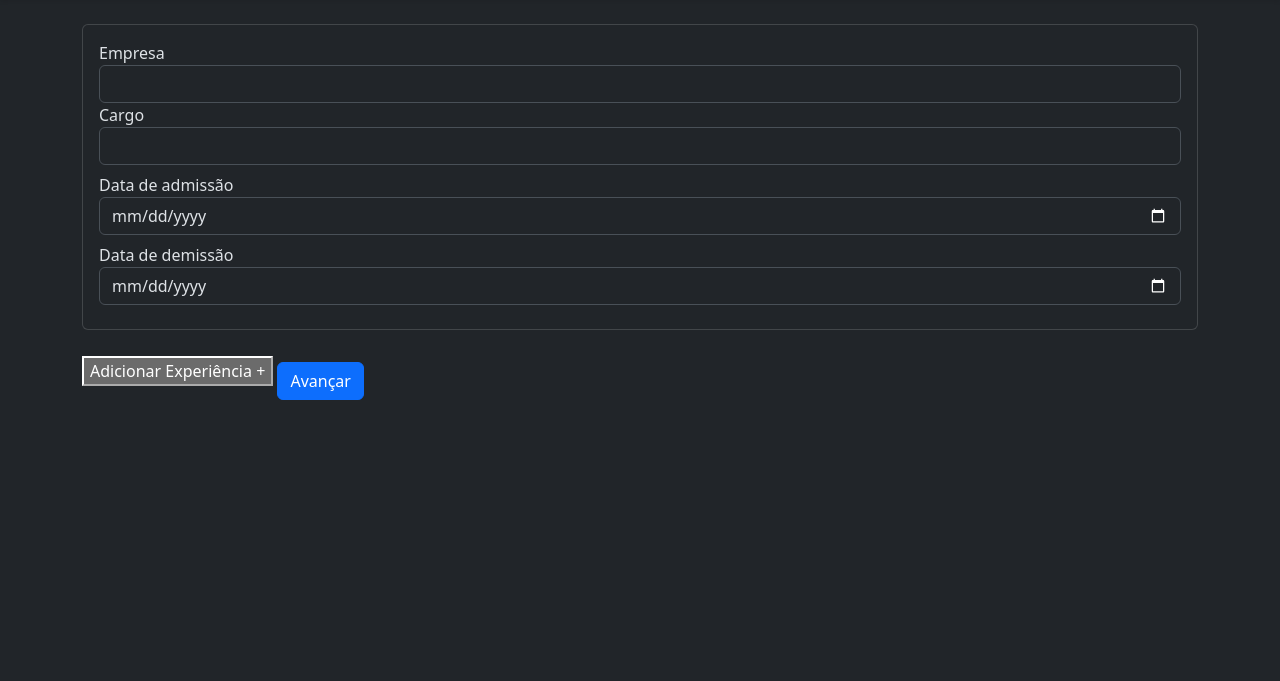
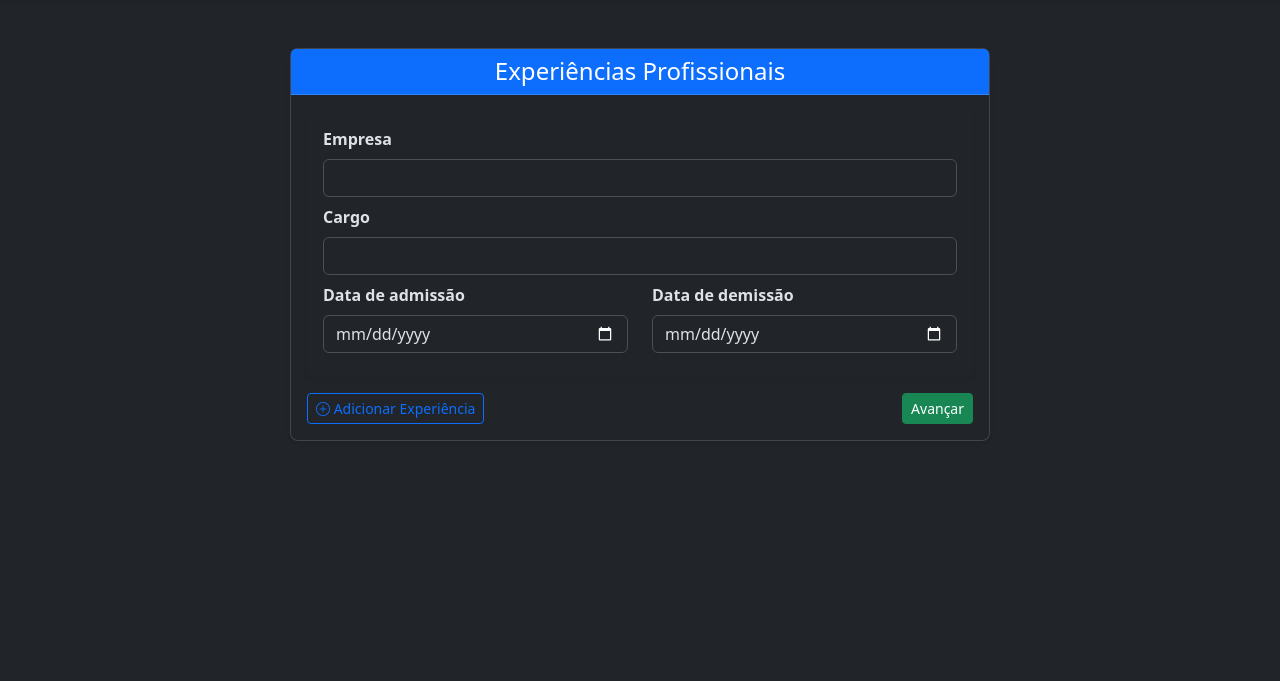
Before and after one commit to barrigaverd/Projeto-Oficina, a Flask app: template templates/curriculo_passo3.html in a window 1280 px wide. Shown: the part 57-738 px from the top of the page. Run offline with Flask 3, Linux system fonts and the light colour scheme; the template is opened without the code that fills it: values that come from a table or form of the project are taken from there, others are empty.

Commit message:
curriculo estilizado funcional

```diff
--- a/templates/curriculo_passo3.html
+++ b/templates/curriculo_passo3.html
@@ -1,60 +1,78 @@
 {% extends 'base.html' %}
 {% block content %}
+<div class="container mt-4">
+    <div class="card shadow-sm rounded-3 mx-auto" style="max-width: 700px;">
+        <div class="card-header bg-primary text-white text-center">
+            <h4 class="mb-0">Experiências Profissionais</h4>
+        </div>
+        <div class="card-body">
             <form method="POST" action="">
                 {{ form.hidden_tag() }}
                 <div id="experiencia-container">
                     {% for experiencia_form in form.experiencias %}
-         <div class="card card-body mb-3">
-            {{ experiencia_form.empresa.label }}
+                    <div class="card card-body mb-3 border-0 shadow-sm">
+                        <div class="mb-2">
+                            {{ experiencia_form.empresa.label(class='form-label fw-bold') }}
                             {{ experiencia_form.empresa(class='form-control') }}
-            {% for error in experiencia_form.empresa.errors %}
-                <p class="text-danger">{{ error }}</p>
-            {% endfor %}
-            {{ experiencia_form.cargo.label }}
-            {{ experiencia_form.cargo(class='form-control mb-2') }}
-            {% for error in experiencia_form.cargo.errors %}
-                <p class="text-danger">{{ error }}</p>
-            {% endfor %}
-            {{ experiencia_form.data_admissao.label }}
-            {{ experiencia_form.data_admissao(class='form-control mb-2') }}
-            {% for error in experiencia_form.data_admissao.errors %}
-                <p class="text-danger">{{ error }}</p>
-            {% endfor %}
-            {{ experiencia_form.data_demissao.label }}
-            {{ experiencia_form.data_demissao(class='form-control mb-2') }}
-            {% for error in experiencia_form.data_demissao.errors %}
-                <p class="text-danger">{{ error }}</p>
-            {% endfor %}
+                        </div>
+                        <div class="mb-2">
+                            {{ experiencia_form.cargo.label(class='form-label fw-bold') }}
+                            {{ experiencia_form.cargo(class='form-control') }}
+                        </div>
+                        <div class="row">
+                            <div class="col-md-6 mb-2">
+                                {{ experiencia_form.data_admissao.label(class='form-label fw-bold') }}
+                                {{ experiencia_form.data_admissao(class='form-control') }}
+                            </div>
+                            <div class="col-md-6 mb-2">
+                                {{ experiencia_form.data_demissao.label(class='form-label fw-bold') }}
+                                {{ experiencia_form.data_demissao(class='form-control') }}
+                            </div>
+                        </div>
                     </div>
                     {% endfor %}
                 </div>
-    <button type="button" id="add-experiencia">Adicionar Experiência +</button>
-    {{ form.submit(class='btn btn-primary mt-3') }}
+                <div class="d-flex justify-content-between mt-3">
+                    <button type="button" id="add-experiencia" class="btn btn-outline-primary btn-sm">
+                        <i class="bi bi-plus-circle"></i> Adicionar Experiência
+                    </button>
+                    {{ form.submit(class='btn btn-success btn-sm') }}
+                </div>
+            </form>
+        </div>
+    </div>
+</div>
+
 {% endblock %}
 
 {% block scripts %}
 <script>
-        ad_experiencia = document.getElementById("add-experiencia");
+    const ad_experiencia = document.getElementById("add-experiencia");
     let contador = document.querySelectorAll('#experiencia-container .card').length;
 
     ad_experiencia.addEventListener("click", function() {
         let novo_bloco = document.createElement("div");
-            novo_bloco.className = "card card-body mb-3";
+        novo_bloco.className = "card card-body mb-3 border-0 shadow-sm";
         novo_bloco.innerHTML = `
-                <label>Empresa</label>
-                <input type="text" name="experiencias-${contador}-empresa" class="form-control">
+            <label class="form-label fw-bold">Empresa</label>
+            <input type="text" name="experiencias-${contador}-empresa" class="form-control mb-2">
 
-                <label>Cargo</label>
+            <label class="form-label fw-bold">Cargo</label>
             <input type="text" name="experiencias-${contador}-cargo" class="form-control mb-2">
 
-                <label>Data de Admissão</label>
-                <input type="date" name="experiencias-${contador}-data_admissao" class="form-control mb-2">
-
-                <label>Data de Demissão</label>
-                <input type="date" name="experiencias-${contador}-data_demissao" class="form-control mb-2">
-            `
+            <div class="row">
+                <div class="col-md-6 mb-2">
+                    <label class="form-label fw-bold">Data de Admissão</label>
+                    <input type="date" name="experiencias-${contador}-data_admissao" class="form-control">
+                </div>
+                <div class="col-md-6 mb-2">
+                    <label class="form-label fw-bold">Data de Demissão</label>
+                    <input type="date" name="experiencias-${contador}-data_demissao" class="form-control">
+                </div>
+            </div>
+        `;
         document.getElementById("experiencia-container").appendChild(novo_bloco);
         contador++;
     });
 </script>
-{% endblock scripts %}
+{% endblock %}
--- a/templates/curriculo_preview.html
+++ b/templates/curriculo_preview.html
@@ -22,7 +22,7 @@
         h1 {
             font-size: 28px;
             text-align: center;
-            border-bottom: 2px solid #000;
+
             padding-bottom: 5px;
             margin-bottom: 15px;
         }
```
Also changed, not shown: templates/curriculo_passo1.html (+38 -16 lines), templates/curriculo_passo2.html (+32 -13 lines), templates/curriculo_passo4.html (+17 -12 lines). Lines whose indentation alone changed are shown as unchanged.
